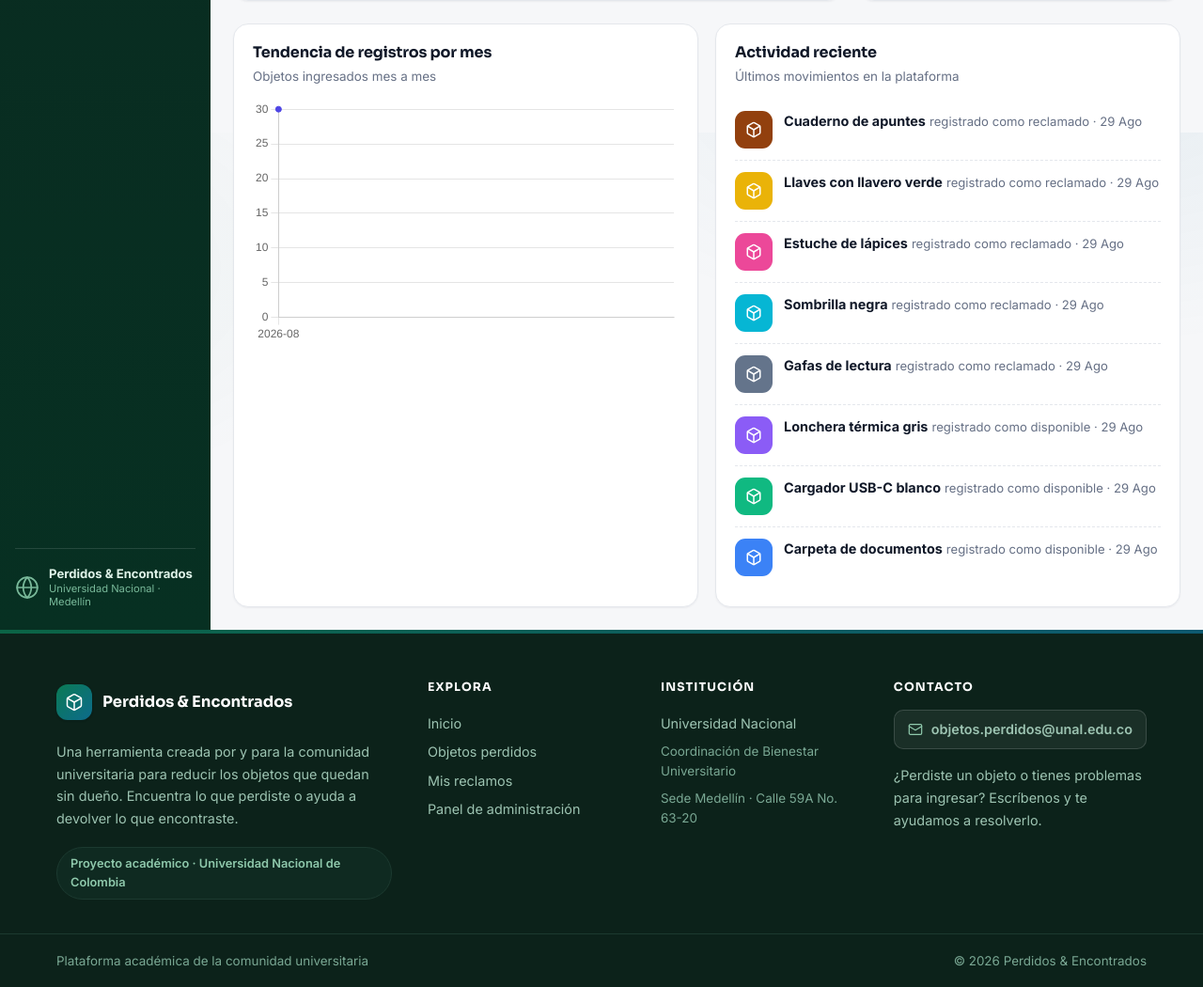
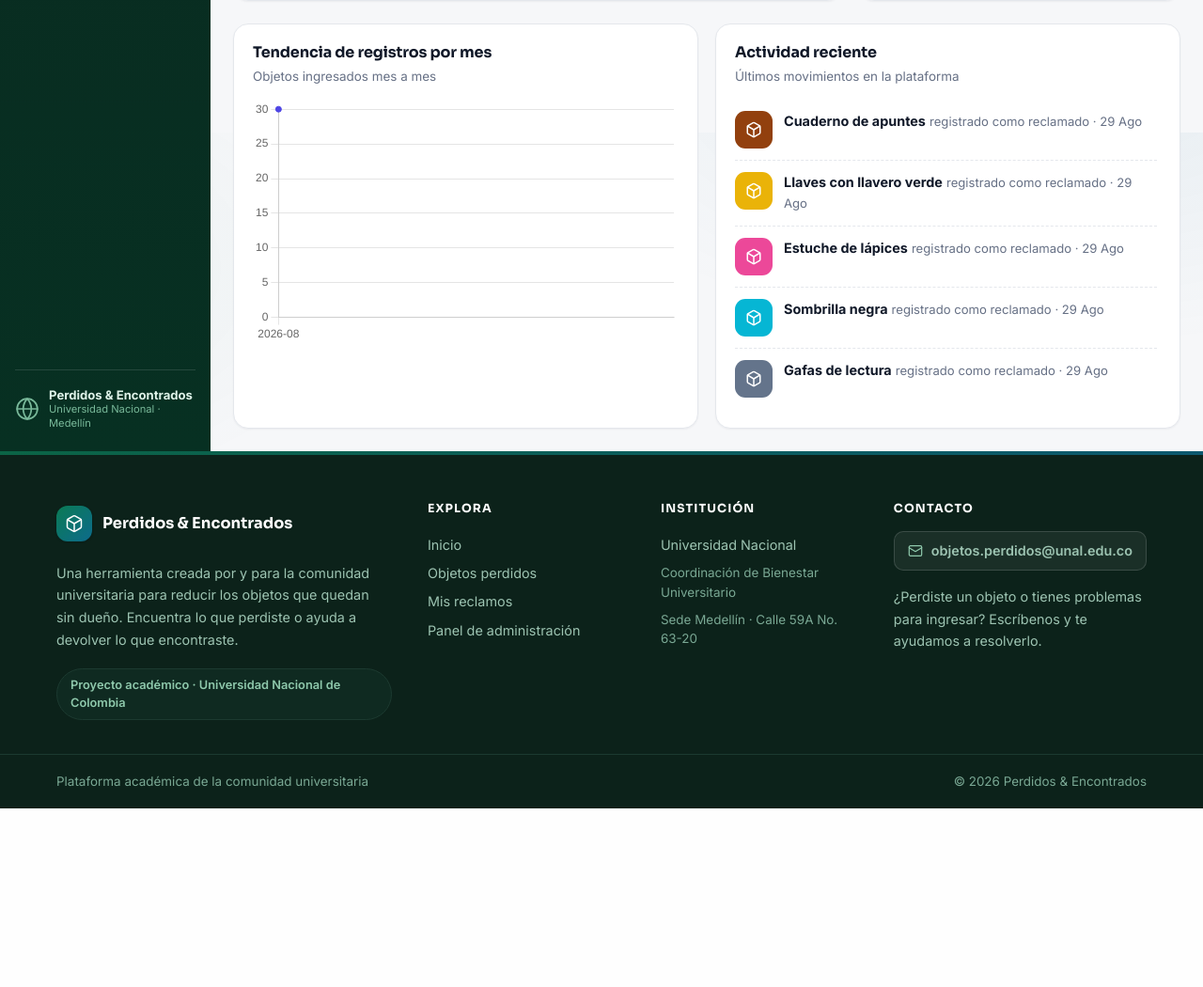
Before and after one commit to kevinramos2/Entrega-de-objetos-perdidos-, a Django app: page /panel/ in a window 1280 px wide. Shown: the part 659-1709 px from the top of the page at 94% size. After the commit the page ends 1519 px from the top, so only its background shows below. Run offline with Django 5.2, Linux system fonts and the light colour scheme; the visitor is signed in with stand-in values (Sample User, id 1); data comes from the database, SQL or seed files in the repository; data that the repository does not hold is empty; some libraries are stand-ins or nearby versions.

Commit message:
limito la actividad reciente del panel a los ultimos 5 y el recuadro queda acotado sin crecer

```diff
--- a/objetos_reclamados/registro_objetos/templates/objetos/base.html
+++ b/objetos_reclamados/registro_objetos/templates/objetos/base.html
@@ -9,7 +9,7 @@
   <link rel="preconnect" href="https://fonts.googleapis.com">
   <link rel="preconnect" href="https://fonts.gstatic.com" crossorigin>
   <link href="https://fonts.googleapis.com/css2?family=Inter:wght@400;500;600;700&family=Sora:wght@600;700;800&display=swap" rel="stylesheet">
-  <link rel="stylesheet" href="{% static 'css/estilos.css' %}?v=16">
+  <link rel="stylesheet" href="{% static 'css/estilos.css' %}?v=17">
   <link rel="icon" type="image/svg+xml" href="{% static 'img/favicon.svg' %}">
   {% block extra_head %}{% endblock %}
 </head>
--- a/objetos_reclamados/registro_objetos/templates/panel/inicio.html
+++ b/objetos_reclamados/registro_objetos/templates/panel/inicio.html
@@ -44,6 +44,7 @@
   <div class="grafico-card">
     <h3>Actividad reciente</h3>
     <p class="sub">Últimos movimientos en la plataforma</p>
+    <div class="actividad-lista">
       {% for obj in actividad.objetos %}
       <div class="actividad-item">
         <span class="ico" style="background:{{ obj.categoria.color|default:'#0b7a54' }};color:#fff">{{ obj.categoria|icono_cat }}</span>
@@ -56,6 +57,7 @@
       {% empty %}
       <p class="muted">Aún no hay actividad.</p>
       {% endfor %}
+    </div>
   </div>
 </div>
 {% endblock %}
--- a/objetos_reclamados/registro_objetos/views.py
+++ b/objetos_reclamados/registro_objetos/views.py
@@ -356,7 +356,7 @@ def panel_inicio(request):
     por_categoria = stats.objetos_por_categoria()
     por_estado = stats.objetos_por_estado()
     por_mes = stats.objetos_por_mes()
-    actividad = stats.actividad_reciente(limite=8)
+    actividad = stats.actividad_reciente(limite=5)
 
     nombres_estado = dict(ObjetoReclamado.Estados.choices)
 
--- a/objetos_reclamados/static/css/estilos.css
+++ b/objetos_reclamados/static/css/estilos.css
@@ -626,6 +626,7 @@ img { max-width: 100%; }
 }
 
 /* ---------- Actividad ---------- */
+.actividad-lista { max-height: 340px; overflow-y: auto; padding-right: 4px; }
 .actividad-item { display: flex; gap: 12px; padding: 12px 0; border-bottom: 1px dashed var(--line); font-size: .9rem; }
 .actividad-item:last-child { border-bottom: 0; }
 .actividad-item .ico { width: 40px; height: 40px; flex: none; border-radius: 11px; display: grid; place-items: center; background: var(--primary-50); color: var(--primary); font-family: var(--font-title); font-weight: 700; font-size: .78rem; }
```
Lines whose indentation alone changed are shown as unchanged.
